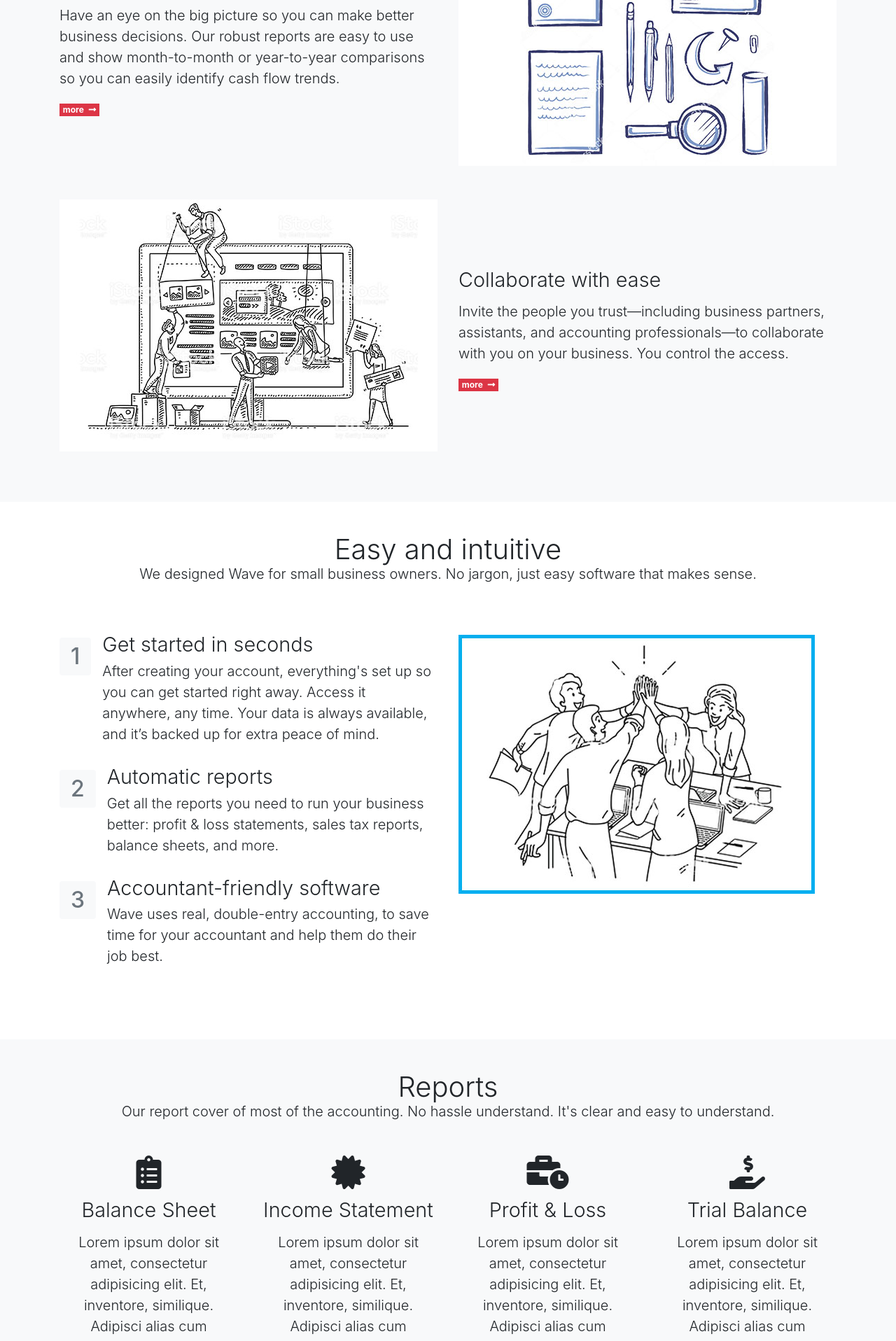
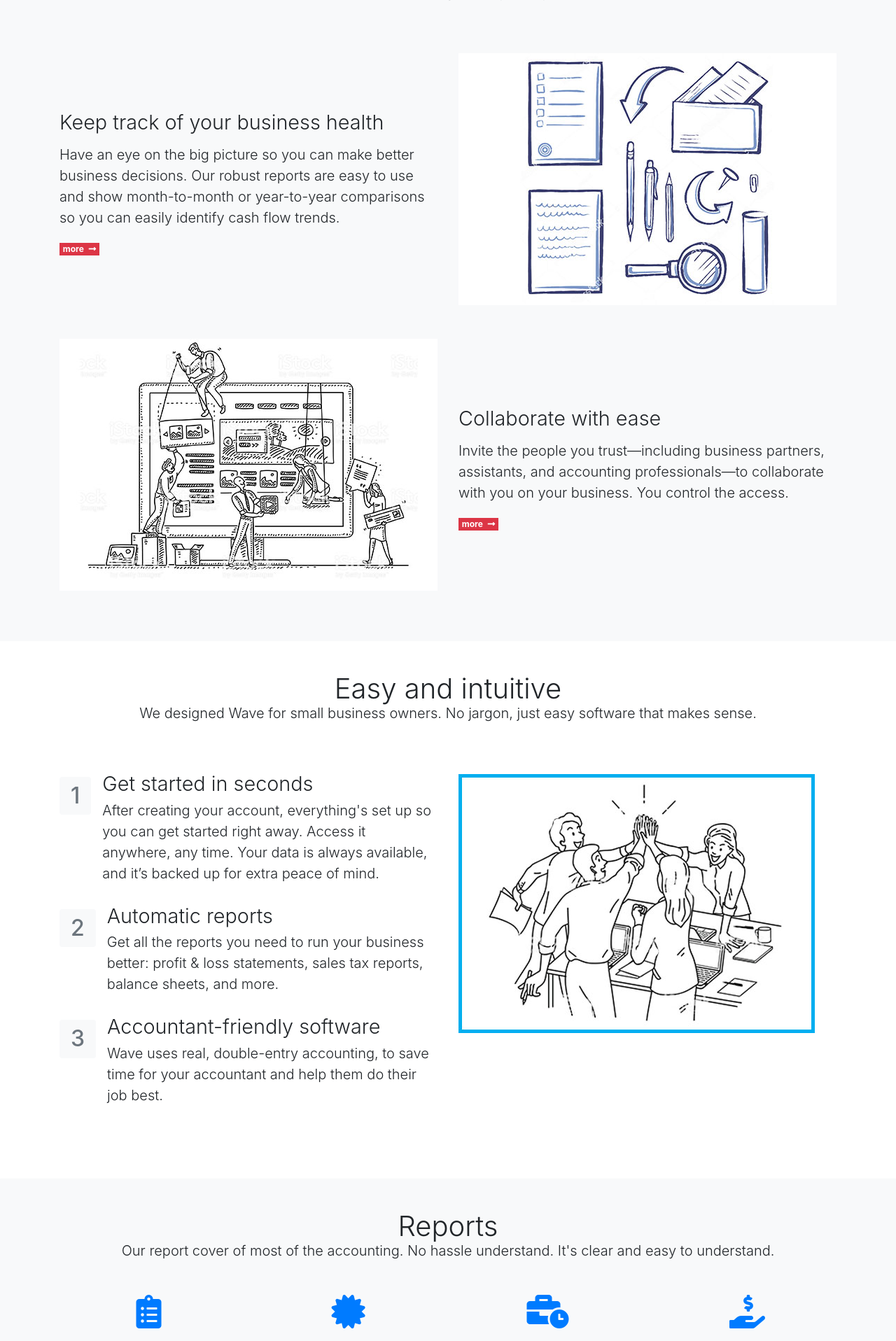
Before and after one commit to tappdevs/tappdevs.github.io, a PHP site: page /finman in a window 1280 px wide. Shown: the part 1324-3240 px from the top of the page at 70% size. Run offline with PHP 8.4, Linux system fonts and the light colour scheme; some libraries are stand-ins or nearby versions.

Commit message:
Icon and text changed

```diff
--- a/finman/css/style.css
+++ b/finman/css/style.css
@@ -32,8 +32,8 @@ nav.navbar .login-form input[type=text]{width:inherit;}
 /*banner*/
 /*content*/
 /*footer*/
-.move_top{position:fixed;right:20px;bottom:0;transition:all .3s;z-index:9;border:1px solid #00000033;visibility:hidden;opacity:0;background-color:#f8f9fa;}
-.move_top:hover{background-color:#d8d9da;}
+.move_top{position:fixed;right:20px;bottom:0;transition:all .3s;z-index:9;border:1px solid #00000033;visibility:hidden;opacity:0;background-color:#f8f9fa;border-radius:10px!important;font-size:1.33333em;}
+.move_top:hover{background-color:#d8d9da;border-radius:0!important;font-size:1.5em;}
 .sticky .move_top{bottom:30px;visibility:visible;opacity:1;}
 
 
--- a/finman/index.html
+++ b/finman/index.html
@@ -106,7 +106,7 @@
     <div class="container">
       <div class="text-center">
         <h2>A software that works as hard as you do</h2>
-        <p class="lead mb-3">
+        <p class="lead mb-5">
           ✔ Simple, reliable, and secure ✔ Easily manage cash flow ✔ Access online any time
         </p>
         <img src="images/cloud-space.png" alt="cloud">
@@ -125,9 +125,7 @@
         <div class="row py-4 align-items-center">
           <div class="col-lg-6">
             <h3 class="display-6 my-3">Keep track of your business health</h3>
-            <p class="lead">Have an eye on the big picture so you can make better business decisions. Our robust reports
-              are easy to use and show month-to-month or year-to-year comparisons so you can easily identify cash flow
-              trends.</p>
+            <p class="lead">Have an eye on the big picture so you can make better business decisions. Our robust reports are easy to use and show month-to-month or year-to-year comparisons so you can easily identify cash flow trends.</p>
             <a href="#" class="badge badge-danger">more <i class="fas fa-long-arrow-alt-right ml-1"></i></a>
           </div>
           <div class="col">
@@ -197,7 +195,7 @@
     </div>
   </section>
 
-  <section id="reports" class="py-5 bg-light">
+  <section id="reports" class="py-5 bg-light shadow-sm">
     <div class="container">
       <div class="text-center mb-5">
         <div class="display-5">Reports</div>
@@ -208,52 +206,25 @@
 
       <div class="row text-center">
         <div class="col-lg-3 mb-3">
-          <i class="fas fa-clipboard-list fa-3x"></i>
+          <i class="fas fa-clipboard-list fa-3x text-primary"></i>
           <h3 class="display-6 my-3">Balance Sheet</h3>
-          <p class="lead">Lorem ipsum dolor sit amet, consectetur adipisicing elit. Et, inventore, similique. Adipisci
-            alias cum cupiditate</p>
+          <p class="lead">A balance sheet reports a company's assets, liabilities and shareholders' equity at a specific point in time duration.</p>
         </div>
         <div class="col-lg-3 mb-3">
-          <i class="fas fa-certificate fa-3x"></i>
+          <i class="fas fa-certificate fa-3x text-primary"></i>
           <h3 class="display-6 my-3">Income Statement</h3>
-          <p class="lead">Lorem ipsum dolor sit amet, consectetur adipisicing elit. Et, inventore, similique. Adipisci
-            alias cum cupiditate</p>
+          <p class="lead">Income Statement provides the profit and loss statement, shows the revenues, costs, and expenses over a period of a fiscal year.
+          </p>
         </div>
         <div class="col-lg-3 mb-3">
-          <i class="fas fa-business-time fa-3x"></i>
+          <i class="fas fa-business-time fa-3x text-primary"></i>
           <h3 class="display-6 my-3">Profit & Loss</h3>
-          <p class="lead">Lorem ipsum dolor sit amet, consectetur adipisicing elit. Et, inventore, similique. Adipisci
-            alias cum cupiditate</p>
+          <p class="lead">The profit and loss statement is a financial statement that summarizes the revenues, costs and expenses incurred of a duration. </p>
         </div>
         <div class="col-lg-3 mb-3">
-          <i class="fas fa-hand-holding-usd fa-3x"></i>
+          <i class="fas fa-hand-holding-usd fa-3x text-primary"></i>
           <h3 class="display-6 my-3">Trial Balance</h3>
-          <p class="lead">Lorem ipsum dolor sit amet, consectetur adipisicing elit. Et, inventore, similique. Adipisci
-            alias cum cupiditate</p>
-        </div>
-        <div class="col-lg-3 mb-3">
-          <i class="fas fa-clipboard-list fa-3x"></i>
-          <h3 class="display-6 my-3">Balance Sheet</h3>
-          <p class="lead">Lorem ipsum dolor sit amet, consectetur adipisicing elit. Et, inventore, similique. Adipisci
-            alias cum cupiditate</p>
-        </div>
-        <div class="col-lg-3 mb-3">
-          <i class="fas fa-clipboard-list fa-3x"></i>
-          <h3 class="display-6 my-3">Income Statement</h3>
-          <p class="lead">Lorem ipsum dolor sit amet, consectetur adipisicing elit. Et, inventore, similique. Adipisci
-            alias cum cupiditate</p>
-        </div>
-        <div class="col-lg-3 mb-3">
-          <i class="fas fa-clipboard-list fa-3x"></i>
-          <h3 class="display-6 my-3">Profit & Loss</h3>
-          <p class="lead">Lorem ipsum dolor sit amet, consectetur adipisicing elit. Et, inventore, similique. Adipisci
-            alias cum cupiditate</p>
-        </div>
-        <div class="col-lg-3 mb-3">
-          <i class="fas fa-clipboard-list fa-3x"></i>
-          <h3 class="display-6 my-3">Trial Balance</h3>
-          <p class="lead">Lorem ipsum dolor sit amet, consectetur adipisicing elit. Et, inventore, similique. Adipisci
-            alias cum cupiditate</p>
+          <p class="lead">The Trial Balance report is the sum of debits and credits for every account of a business for a specific time.</p>
         </div>
       </div>
     </div>
@@ -324,7 +295,7 @@
     <!-- /.container -->
   </footer>
 
-  <a href="#home" class="move_top py-2 px-2 shadow"><i class="fas fa-arrow-up fa-lg"></i></a>
+  <a href="#home" class="move_top py-2 px-2 shadow"><i class="fas fa-arrow-up"></i></a>
 </div>
 <!-- Bootstrap core JavaScript -->
 <script src="vendor/jquery/jquery.min.js"></script>
```
Also changed, not shown: finman/images/cloud-space.png.
